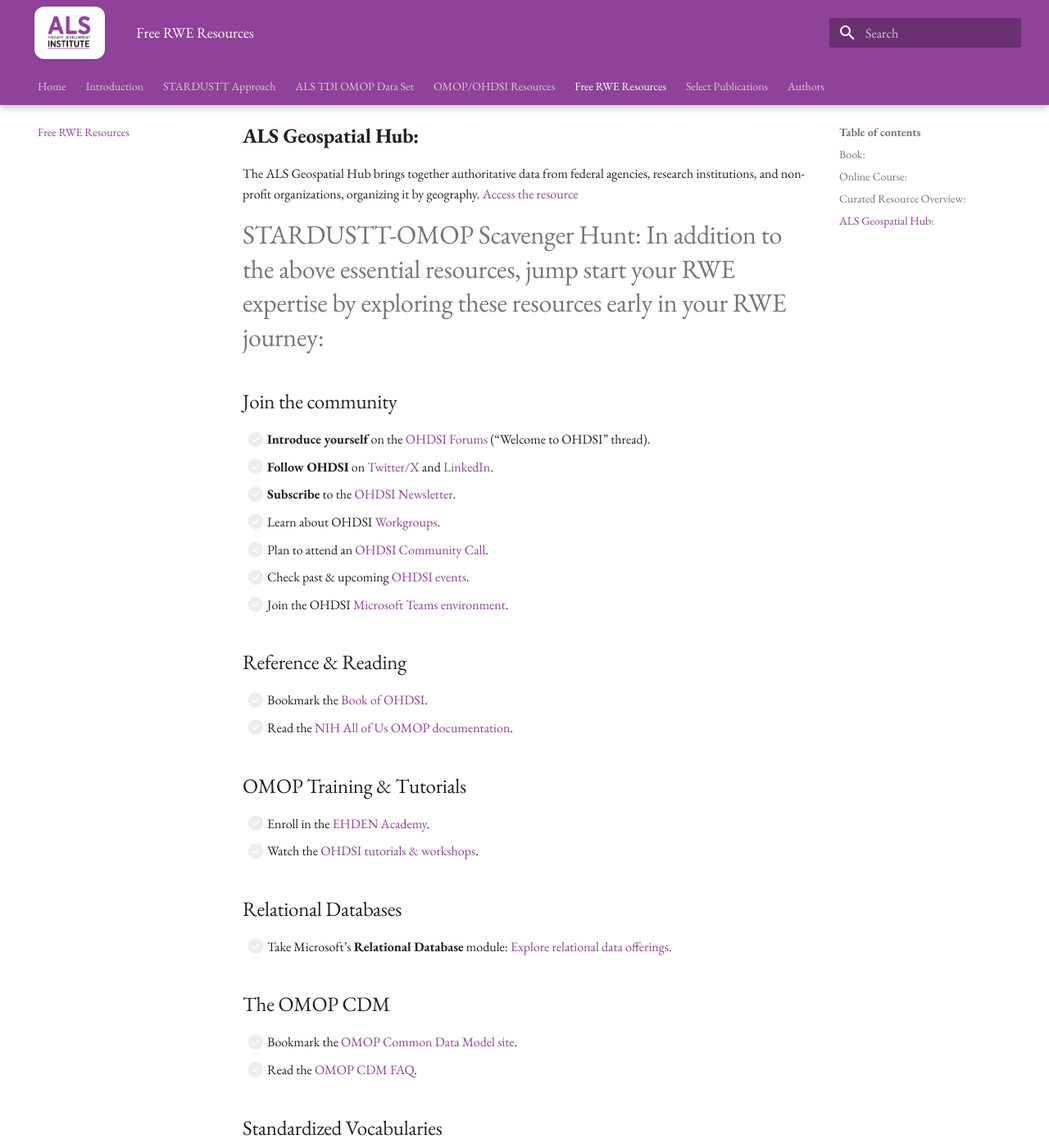
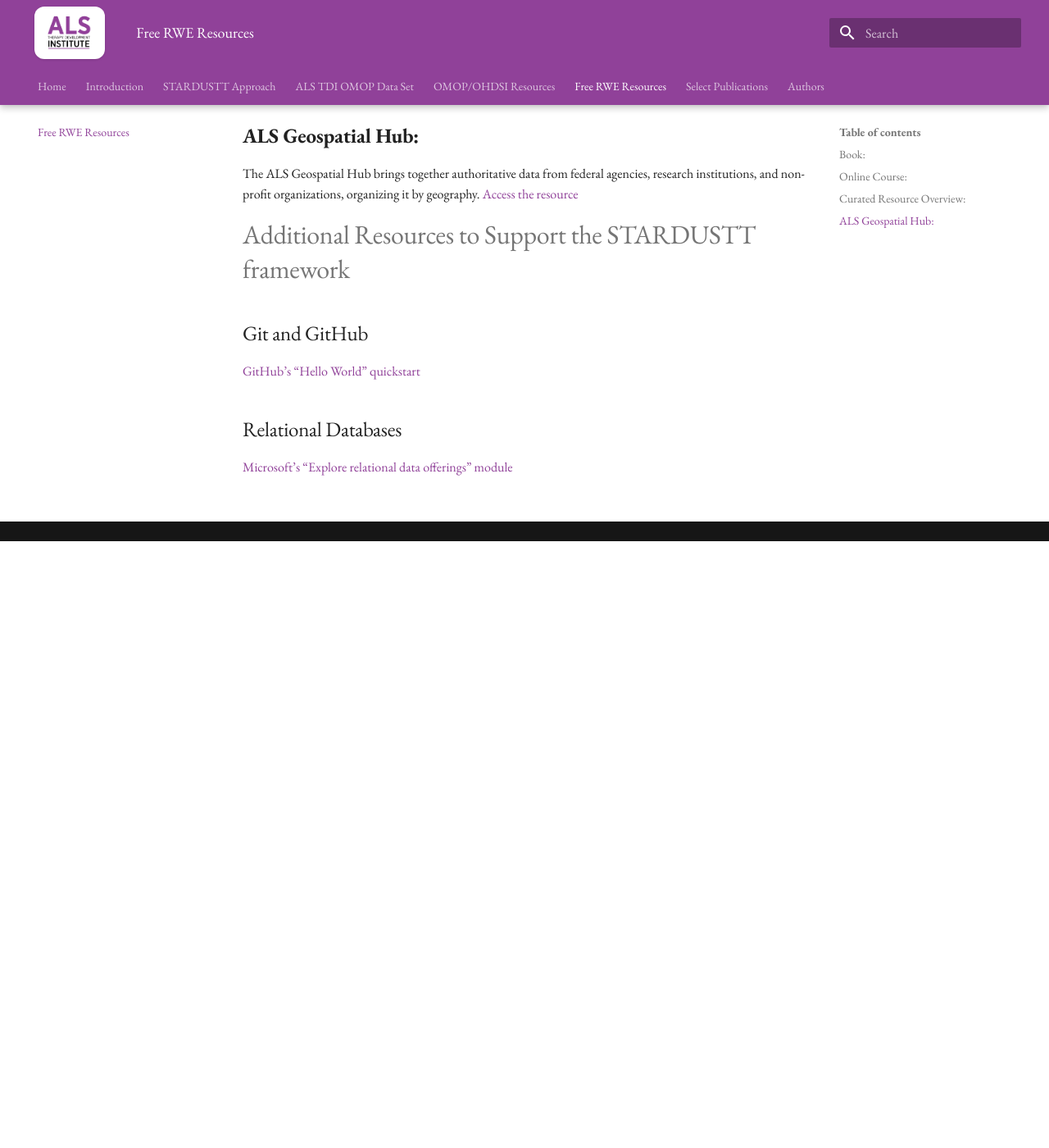
Before and after one commit to ALSTDI/ALS-RWE, an MkDocs documentation site: the page built from docs/free-rwe-resources.md, in a window 1280 px wide and 1400 px high, scrolled down 740 px. Shown: the whole window at 82% size. Built offline with MkDocs 1.6.1 and Material for MkDocs 9.7.7, drawn with Linux system fonts in a browser that asks for light colours; some of the changed text lies outside the part shown.

Commit message:
updating resources and formatting

```diff
--- a/docs/free-rwe-resources.md
+++ b/docs/free-rwe-resources.md
@@ -23,43 +23,10 @@
   The ALS Geospatial Hub brings together authoritative data from federal agencies, research institutions, and non-profit organizations, organizing it by geography.
   [Access the resource](https://als-geospatial-hub-nonprofit.hub.arcgis.com/)
 
-# STARDUSTT-OMOP Scavenger Hunt:  In addition to the above essential resources, jump start your RWE expertise by exploring these resources early in your RWE journey:
-
-## Join the community
-- [ ] **Introduce yourself** on the [OHDSI Forums](https://forums.ohdsi.org/) (“Welcome to OHDSI” thread).
-- [ ] **Follow OHDSI** on [Twitter/X](https://twitter.com/OHDSI) and [LinkedIn](https://www.linkedin.com/company/ohdsi).
-- [ ] **Subscribe** to the [OHDSI Newsletter](https://ohdsi.org/subscribe-to-our-newsletter/).
-- [ ] Learn about OHDSI [Workgroups](https://ohdsi.org/upcoming-working-group-calls/).
-- [ ] Plan to attend an [OHDSI Community Call](https://ohdsi.org/community-calls/).
-- [ ] Check past & upcoming [OHDSI events](https://ohdsi.org/2023-ohdsi-events/).
-- [ ] Join the OHDSI [Microsoft Teams environment](https://forms.office.com/Pages/ResponsePage.aspx?id=lAAPoyCRq0q6TOVQkCOy1ZyG6Ud_r2tKuS0HcGnqiQZUQ05MOU9BSzEwOThZVjNQVVFGTDNZRENONiQlQCN0PWcu).
-
-## Reference & Reading
-- [ ] Bookmark the [Book of OHDSI](https://ohdsi.github.io/TheBookOfOhdsi/).
-- [ ] Read the [NIH All of Us OMOP documentation](https://support.researchallofus.org/hc/en-us/articles/360039585391-How-the-Observational-Medical-Outcomes-Partnership-OMOP-vocabulary-are-structured).
+# Additional Resources to Support the STARDUSTT framework
+## Git and GitHub
+  [GitHub’s “Hello World” quickstart](https://docs.github.com/en/get-started/quickstart/hello-world)
 
 
-## OMOP Training & Tutorials
-- [ ] Enroll in the [EHDEN Academy](https://academy.ehden.eu/).
-- [ ] Watch the [OHDSI tutorials & workshops](https://youtube.com/playlist?list=PLpzbqK7kvfeXRQktX0PV-cRpb3EFA2e7Z).
-
 ## Relational Databases
-- [ ] Take Microsoft’s **Relational Database** module: [Explore relational data offerings](https://learn.microsoft.com/en-us/training/modules/explore-relational-data-offerings/).
-
-## The OMOP CDM
-- [ ] Bookmark the [OMOP Common Data Model site](https://ohdsi.github.io/CommonDataModel/index.html).
-- [ ] Read the [OMOP CDM FAQ](https://ohdsi.github.io/CommonDataModel/faq.html).
-
-## Standardized Vocabularies
-- [ ] Search vocabularies in [Athena](https://athena.ohdsi.org/search-terms/start) (look up individual concepts here).
-
-## Data
-- [ ] Download the [MIMIC-IV demo OMOP dataset](https://physionet.org/content/mimic-iv-demo-omop/0.9/1_omop_data_csv/).
-
-
-## Software & Tools
-- [ ] Review OHDSI [software tools](https://ohdsi.org/software-tools/).
-- [ ] Explore the [Atlas Demo](https://atlas-demo.ohdsi.org/).
-
-## Git and GitHub
-- [ ] If new to version control, complete GitHub’s “[Hello World](https://docs.github.com/en/get-started/quickstart/hello-world)” quickstart.
+  [Microsoft’s “Explore relational data offerings” module](https://learn.microsoft.com/en-us/training/modules/explore-relational-data-offerings/)
```
Also changed, not shown: docs/index.md (+1 -1 lines), docs/omop-ohdsi-resources.md (+36 -4 lines), site/free-rwe-resources/index.html, site/index.html, site/omop-ohdsi-resources/index.html, site/search/search_index.json.
